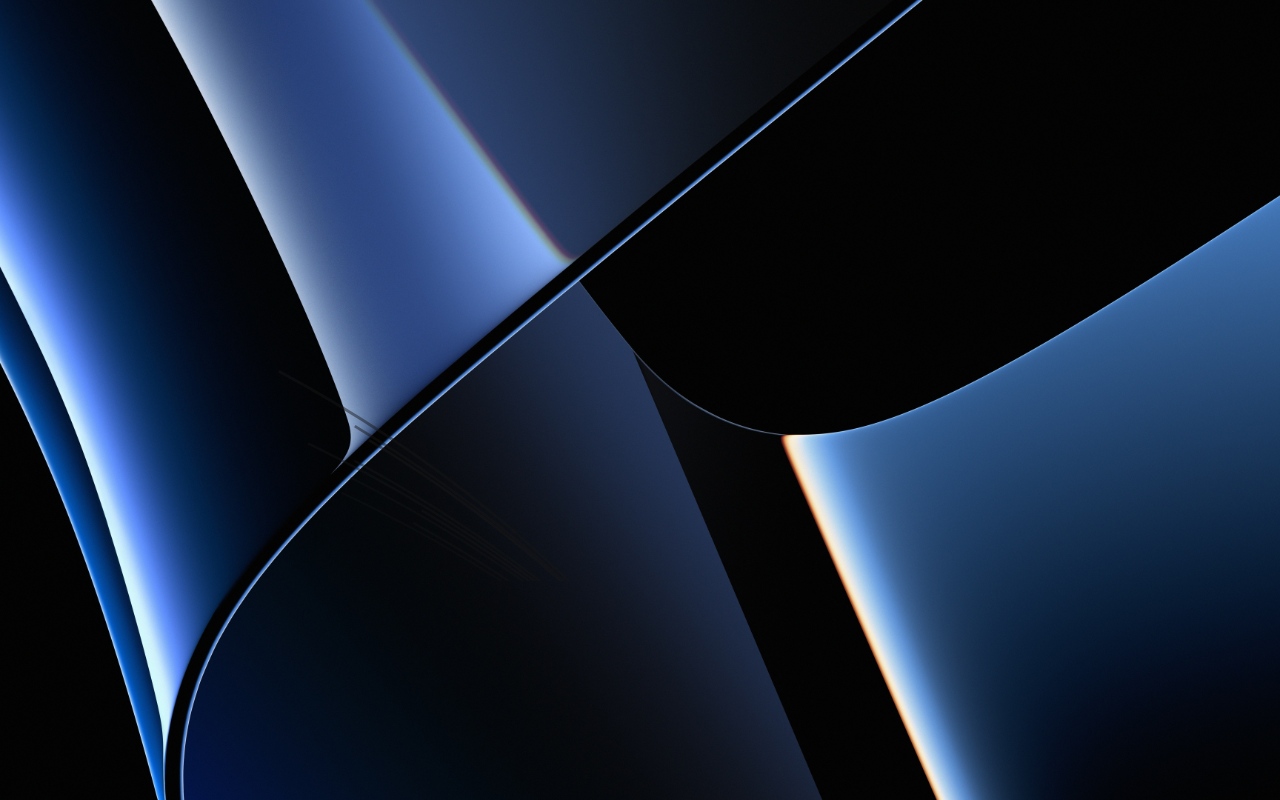
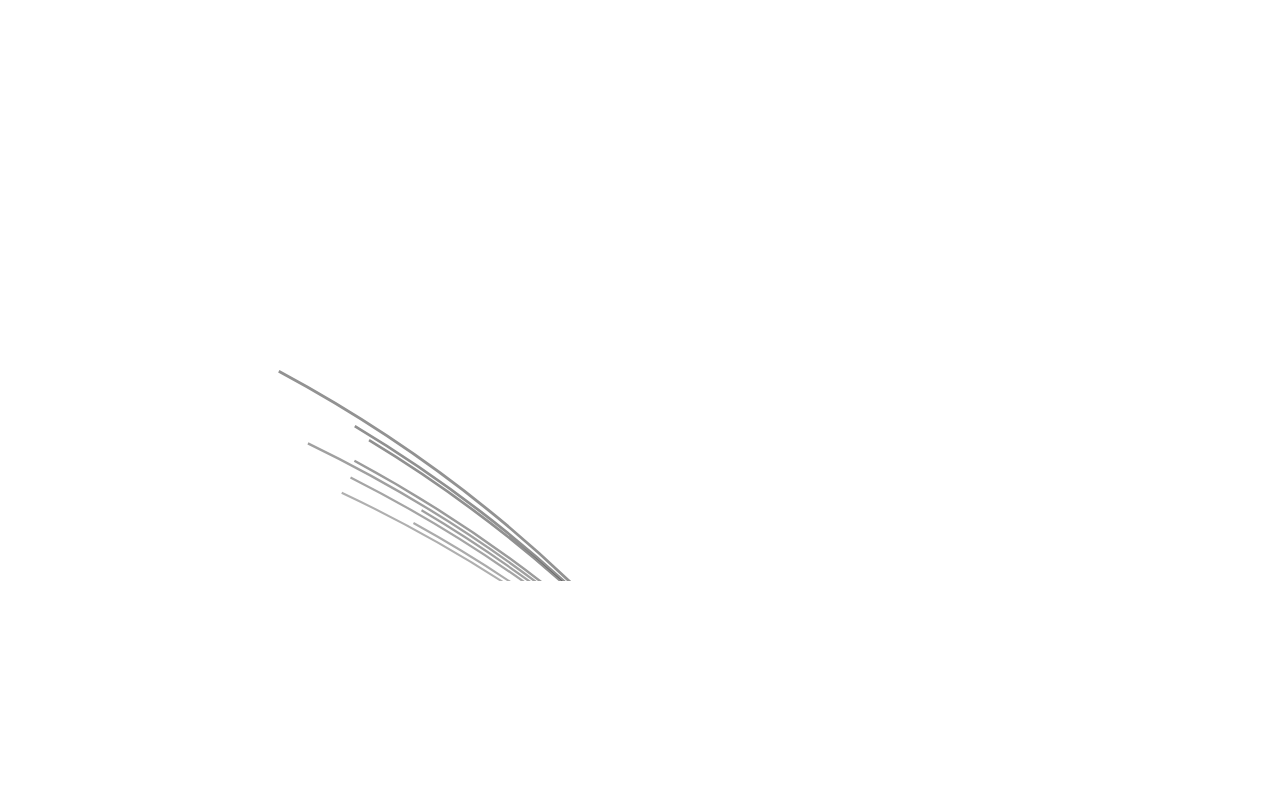
Before and after one commit to Ju-MINJAE/portfolio, a Next.js app: page / in a window 1280 px wide. Shown: the top 800 px of the page. Built offline with nearby package versions, Linux system fonts and the light colour scheme.

Commit message:
remove: Remove Background Image

```diff
--- a/src/app/globals.css
+++ b/src/app/globals.css
@@ -16,10 +16,5 @@
 
 body {
   color: var(--foreground);
-  background-image: url('/image/bg.jpg');
-  background-size: cover;
-  background-position: center;
-  background-repeat: no-repeat;
-  background-attachment: fixed;
   font-family: Arial, Helvetica, sans-serif;
 }
```
Also changed, not shown: public/image/bg.jpg (deleted).
